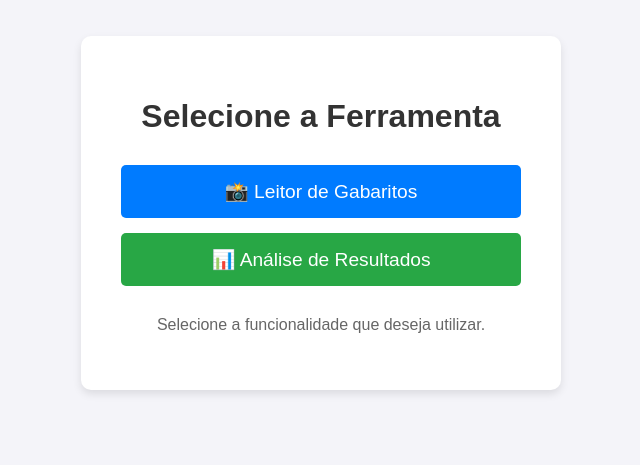
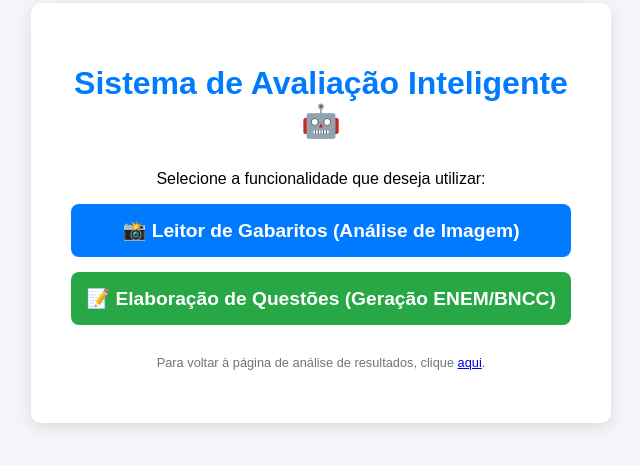
Before and after one commit to abraao-campos/relatoriotri, a plain HTML site: page index.html in a window 1280 px wide. Shown: the part 187-652 px from the top of the page, without its empty margins (319-959 px from the left). Drawn offline with Linux system fonts and the light colour scheme.

Commit message:
Update index.html

```diff
--- a/index.html
+++ b/index.html
@@ -3,62 +3,74 @@
 <head>
     <meta charset="UTF-8">
     <meta name="viewport" content="width=device-width, initial-scale=1.0">
-    <title>Sistema de Análise Escolar</title>
+    <title>Sistema de Avaliação Inteligente (Menu Principal)</title>
     <style>
         body {
             font-family: Arial, sans-serif;
+            background-color: #f4f4f9;
             display: flex;
-            flex-direction: column;
+            justify-content: center;
             align-items: center;
-            justify-content: center;
             min-height: 100vh;
             margin: 0;
-            background-color: #f4f4f9;
+            flex-direction: column;
         }
         .container {
             text-align: center;
+            background-color: white;
             padding: 40px;
-            background-color: white;
             border-radius: 10px;
-            box-shadow: 0 4px 8px rgba(0, 0, 0, 0.1);
-            max-width: 400px; /* Limitei um pouco o tamanho para centralizar */
+            box-shadow: 0 4px 15px rgba(0, 0, 0, 0.1);
+            max-width: 500px;
             width: 90%;
         }
         h1 {
-            color: #333;
+            color: #007bff;
             margin-bottom: 30px;
         }
         .menu-link {
             display: block;
             margin: 15px 0;
-            padding: 15px 30px;
+            padding: 15px;
             text-decoration: none;
             color: white;
+            font-weight: bold;
+            border-radius: 8px;
+            transition: background-color 0.3s, transform 0.2s;
+            font-size: 1.2em;
+        }
+        .leitor-gabarito {
             background-color: #007bff;
-            border-radius: 5px;
-            font-size: 1.2em;
-            transition: background-color 0.3s;
         }
-        .menu-link.secondary {
-             background-color: #28a745; /* Cor diferente para o segundo link */
+        .leitor-gabarito:hover {
+            background-color: #0056b3;
+            transform: translateY(-2px);
         }
-        .menu-link:hover {
-            background-color: #0056b3;
+        .elaborador-questao {
+            background-color: #28a745;
         }
-        .menu-link.secondary:hover {
+        .elaborador-questao:hover {
             background-color: #1e7e34;
+            transform: translateY(-2px);
         }
     </style>
 </head>
 <body>
     <div class="container">
-        <h1>Selecione a Ferramenta</h1>
+        <h1>Sistema de Avaliação Inteligente 🤖</h1>
+        <p>Selecione a funcionalidade que deseja utilizar:</p>
 
-        <a href="./leitor/" class="menu-link">📸 Leitor de Gabaritos</a>
+        <a href="./leitor/index.html" class="menu-link leitor-gabarito">
+            📸 Leitor de Gabaritos (Análise de Imagem)
+        </a>
 
-        <a href="./analise/" class="menu-link secondary">📊 Análise de Resultados</a>
+        <a href="./elaborador/index.html" class="menu-link elaborador-questao">
+            📝 Elaboração de Questões (Geração ENEM/BNCC)
+        </a>
 
-        <p style="margin-top: 30px; color: #666;">Selecione a funcionalidade que deseja utilizar.</p>
+        <p style="margin-top: 30px; font-size: 0.8em; color: #6c757d;">
+            Para voltar à página de análise de resultados, clique <a href="https://relatoriotri.vercel.app/" target="_blank">aqui</a>.
+        </p>
     </div>
 </body>
 </html>
```
